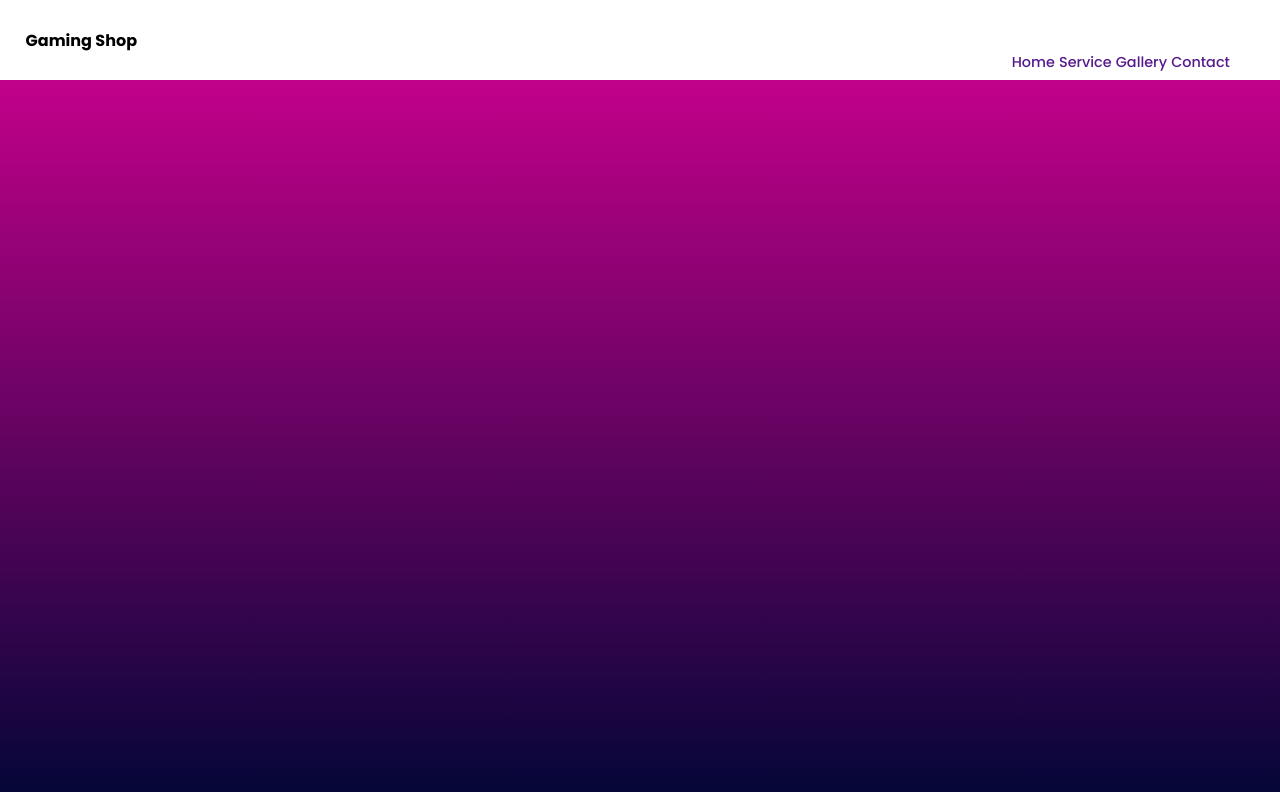
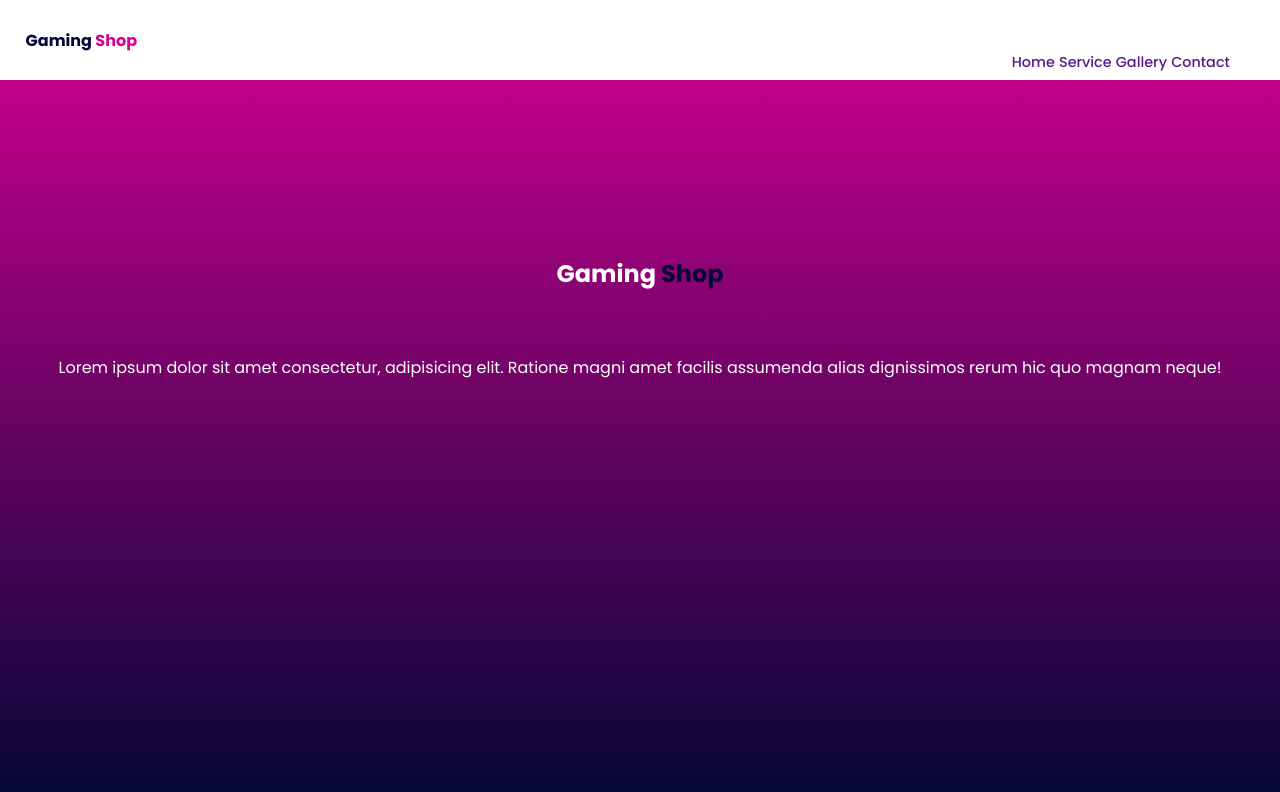
Before and after one commit to akhie-art/gaming, a plain HTML site: page index.html in a window 1280 px wide. Drawn offline with Linux system fonts and the light colour scheme; a web font is replaced by a local one.

Commit message:
Update style.css

```diff
--- a/css/style.css
+++ b/css/style.css
@@ -29,6 +29,10 @@ body {
 }
 .logo h1{
   font-size: 1rem;
+  color: #030637;
+}
+.logo span{
+  color: #d70093;
 }
 .navBar{
 display: flex;
@@ -44,3 +48,17 @@ font-weight: 500;
   display: flex;
   font-size: .9rem;
 }
+.home{
+  padding-top:20% ;
+  text-align: center;
+}
+.home h1{
+  color: white;
+}
+.home span{
+  color: #030637;
+}
+.home p{
+  margin-top: 5%;
+  color: white;
+}
```
